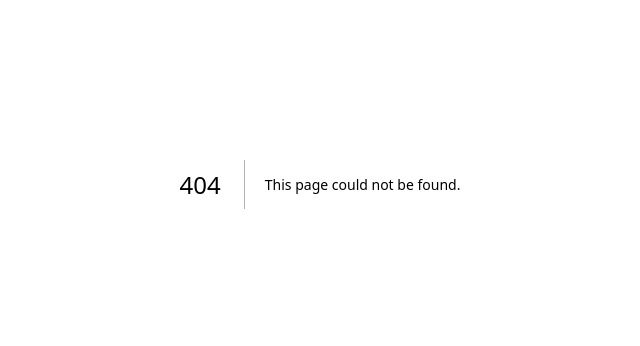
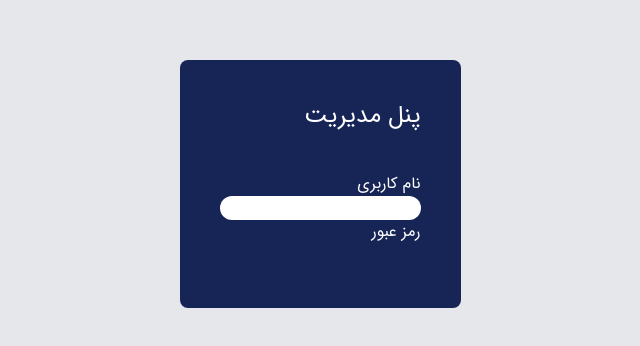
Before and after one commit to arianRouhanii/MyApp, a Next.js app: page /adminAuth in a window 1280 px wide. Before the commit this address had no page. Shown: the part 216-562 px from the top of the page, without its empty margins (320-960 px from the left). Built offline with nearby package versions, Linux system fonts and the light colour scheme.

Commit message:
auth page

```diff
--- /dev/null
+++ b/app/(pages)/adminAuth/page.tsx
@@ -0,0 +1,20 @@
+'use client'
+import Link from "next/link"
+export default function adminAuth() {
+    return (
+        <main className="text-white h-[100vh] flex justify-center items-center bg-gray-200" dir="rtl">
+            <div className="bg-blue-950 p-10 rounded-lg">
+                <div className="gap-10 flex flex-col">
+                    <p className="text-2xl"> پنل مدیریت </p>
+                    <form className="flex flex-col">
+                        <label htmlFor="username">نام کاربری</label>
+                        <input type="text" id="username" className="bg-white rounded-full"/>
+                        <label htmlFor="password">رمز عبور</label>
+                        <input type="text" id="password" />
+                    </form>
+                </div>
+                <div></div>
+            </div>
+        </main>
+    )
+}
```
